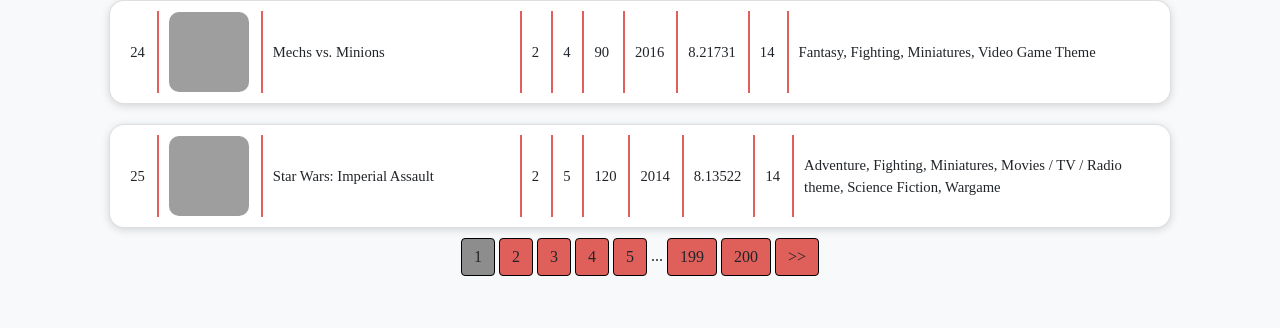
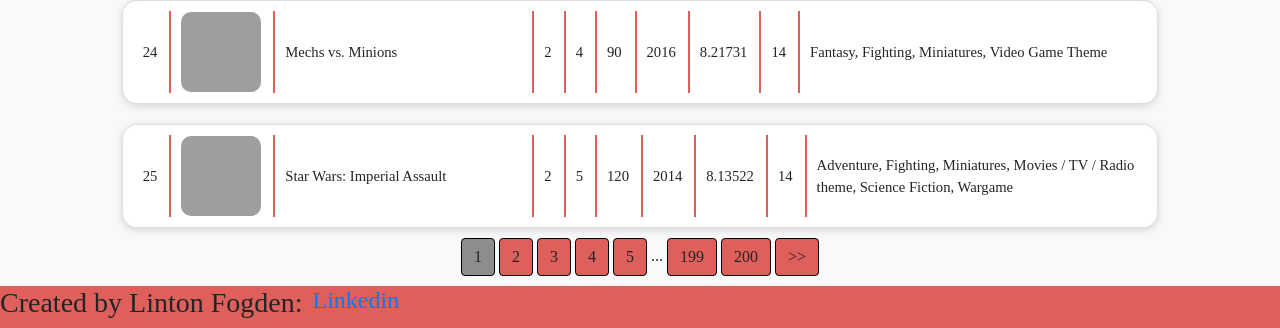
Before and after one commit to linton334/boardgameapp, a Flask app: page / in a window 1280 px wide. Shown: the part 3120-3448 px from the top of the page. Before the commit the page ends 3396 px from the top, so only its background shows below. Run offline with Flask 2, Linux system fonts and the light colour scheme; data comes from the database, SQL or seed files in the repository; some libraries are stand-ins or nearby versions; grey boxes are pictures that could not be loaded.

Commit message:
Cleaned up app, added footers

```diff
--- a/app/static/stylesheet.css
+++ b/app/static/stylesheet.css
@@ -123,6 +123,7 @@
   width: 100%;
 }
 .Hresults{
+  width: 100%;
   border: 2px solid #df5f5a;
   border-radius: 30px;
   box-shadow: rgba(0, 0, 0, 0.15)0px 2px 8px;
@@ -223,3 +224,11 @@
     overflow: scroll;
   }
 }
+
+footer{
+  display: flex;
+}
+
+.row{
+  margin: auto;
+}
--- a/app/templates/boardgames.html
+++ b/app/templates/boardgames.html
@@ -4,7 +4,7 @@
 <div class="row d-flex justify-content-center align-items-center h-100">
     <div class="col-12 col-md-9 col-lg-7 col-xl-10" style="padding-top: 20px;">
         <center>
-            <h1>Welcome to BoardGameNerd!</h1>
+            <h1>Welcome to Boardgame Collector !</h1>
         </center>
     </div>
     <div class="col-12 col-md-9 col-lg-7 col-xl-10" style="padding-top: 20px;">
@@ -95,5 +95,9 @@
         {% endif %}
     </div>
 </div>
+<footer class="bg-pink">
+    <h3>Created by Linton Fogden: </h3>
+    <h4><a href="https://www.linkedin.com/in/linton-fogden-9b9730252/" style="padding-left: 10px;">Linkedin</a></h4>
+<footer>
 <script src="../static/addtoCol.js"></script>
 {% endblock %}
--- a/app/templates/profile.html
+++ b/app/templates/profile.html
@@ -17,7 +17,6 @@
                 <a class="btn btn-primary btn-pink" data-toggle="collapse" href="#collapse" role="button" aria-expanded="false" aria-controls="collapseExample">
                     Edit Account
                 </a>
-
                 <div class="collapse" id="collapse" style="padding-top: 10px;">
                     <div class="card card-body">
                         <form action="" method="post" name="passChange" class="ChangePassForm">
@@ -103,4 +102,9 @@
     </div>
     {% endfor %}
 </div>
+<br>
+<footer class="bg-pink" style="">
+    <h3>Created by Linton Fogden: </h3>
+    <h4><a href="https://www.linkedin.com/in/linton-fogden-9b9730252/" style="padding-left: 10px;">Linkedin</a></h4>
+<footer>
 {% endblock %}
```
Also changed, not shown: 1 other file.
